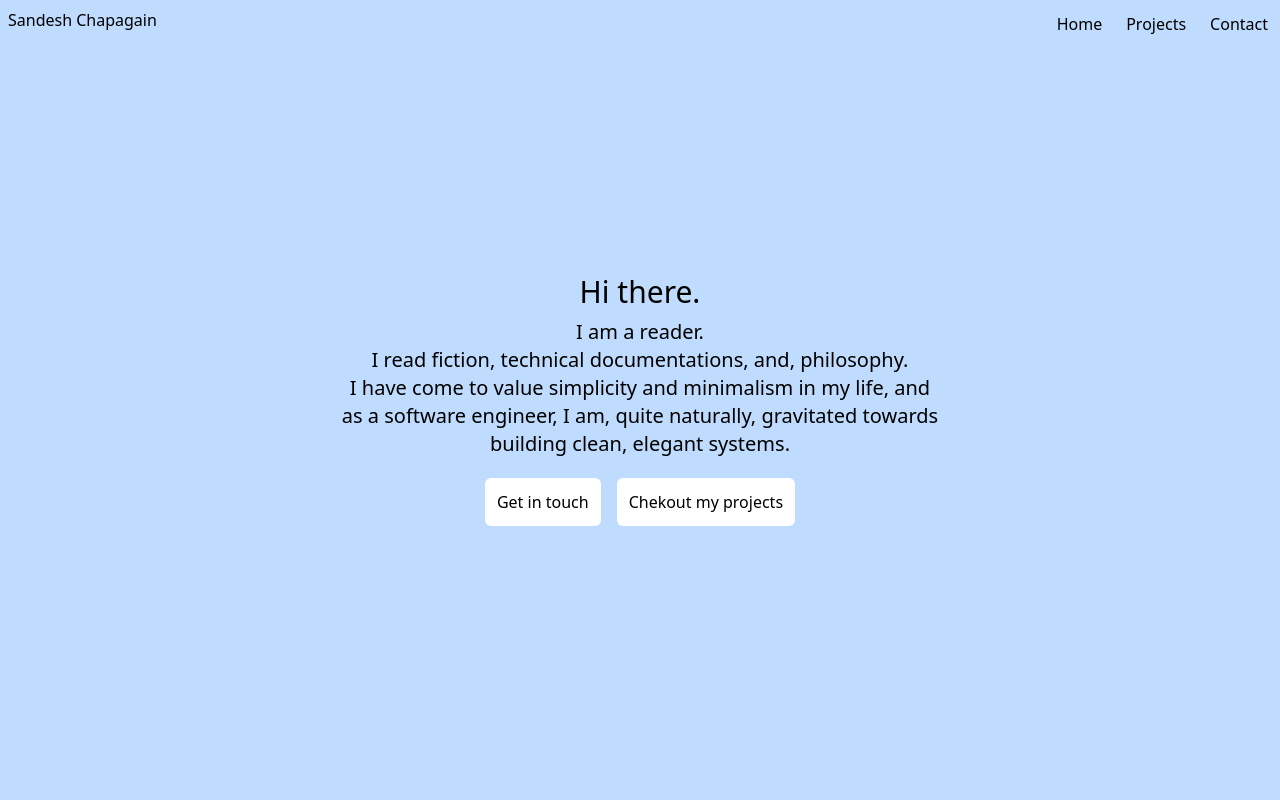
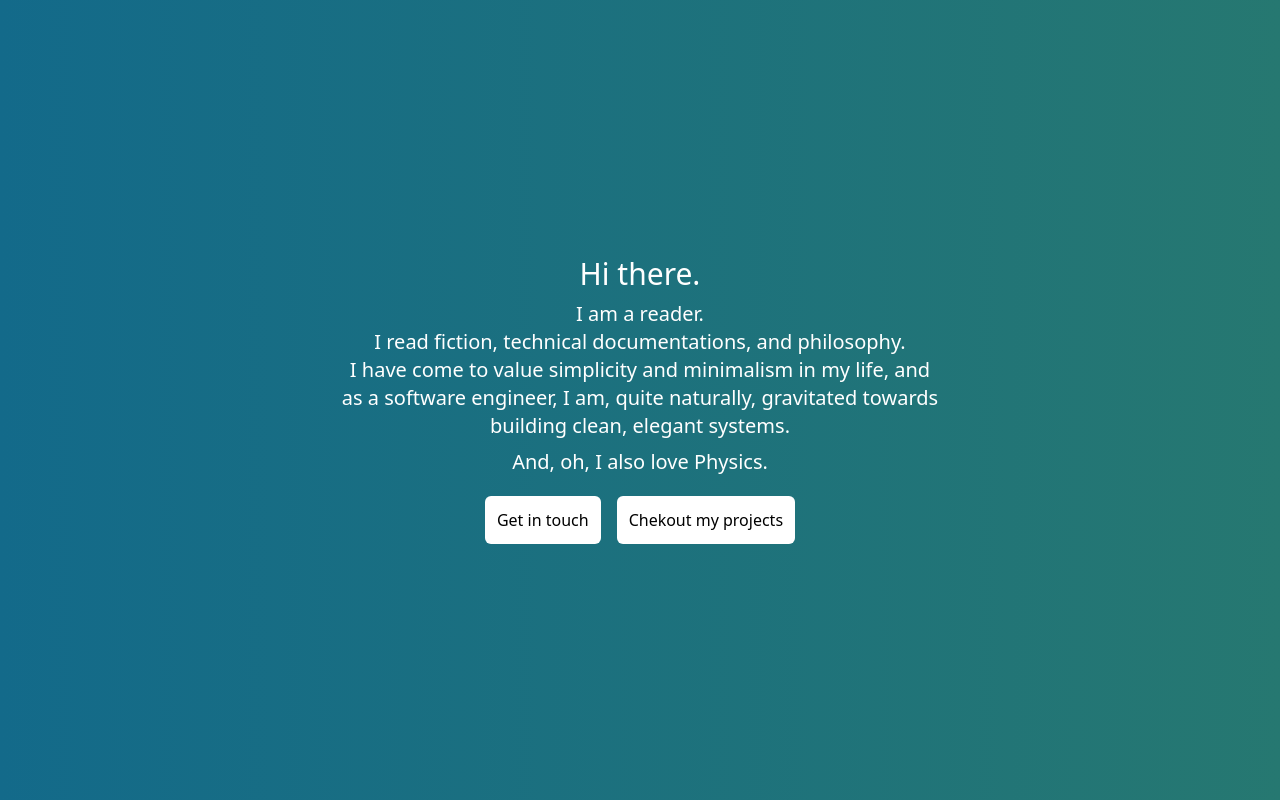
Before and after one commit to Schapagain/portfolio, a React (Create React App) app: page / in a window 1280 px wide. Shown: the top 800 px of the page. Built offline with nearby package versions, Linux system fonts and the light colour scheme.

Commit message:
alter layout and edit intro

```diff
--- a/src/components/Landing.js
+++ b/src/components/Landing.js
@@ -2,13 +2,12 @@
 
 const Landing = ({className,Ref,scrollToProjects,scrollToContact}) => {
 
-    const mainClass = classNames(className,'flex justify-center text-center');
-    const buttonClass = 'hover:bg-gray-600 hover:text-white bg-white p-3 ml-2 mr-2 mt-5 rounded-md';
+    const mainClass = classNames(className,'text-white flex justify-center text-center bg-turq');
+    const buttonClass = 'hover:bg-gray-600 hover:text-white text-black bg-white p-3 ml-2 mr-2 mt-5 rounded-md';
     const headingClass = 'text-3xl mb-2';
     const introClass = 'text-xl';
     const buttonGroupClass = 'flex justify-center'
-    const mainTextClass = 'flex z-30 flex-col w-1/2 p-5 justify-center';
-    // const mainImageClass = 'w-1/2 bg-white flex';
+    const mainTextClass = 'flex z-30 flex-col w-full md:w-1/2 p-5 justify-center';
 
     return(
         <main ref={Ref} className={mainClass}>
@@ -16,15 +15,18 @@
                 <h1 className={headingClass}>Hi there.</h1>
                 <div className={introClass}>
                     <p>I am a reader.</p>
-                    <p>I read fiction, technical documentations, and, philosophy.</p>
+                    <p>I read fiction, technical documentations, and philosophy.</p>
                     <p>
                         I have come to value simplicity and minimalism in my life, and
                         as a software engineer, I am, quite naturally, gravitated towards building clean, elegant systems.
                     </p>
+                    <p className="mt-2">
+                        And, oh, I also love Physics.
+                    </p>
                     {/* I am a software engineer, and I love building cool stuff.
                     Simplicity and minimalism are some of my core values, and I strive to build
-                    sophisticated, yet elegant systems. and clean interface designs - be it APIs, or UIs - inspire me, and
-                    I strive to build products  */}
+                    clean interfaces. I work with both front and back end technologies,
+                    and am experienced with full-stack development.*/}
                 </div>
                 <div className={buttonGroupClass}>
                     <a onClick={(e)=>{e.preventDefault();scrollToContact()}} className={buttonClass} href='/#'>Get in touch</a>
```
